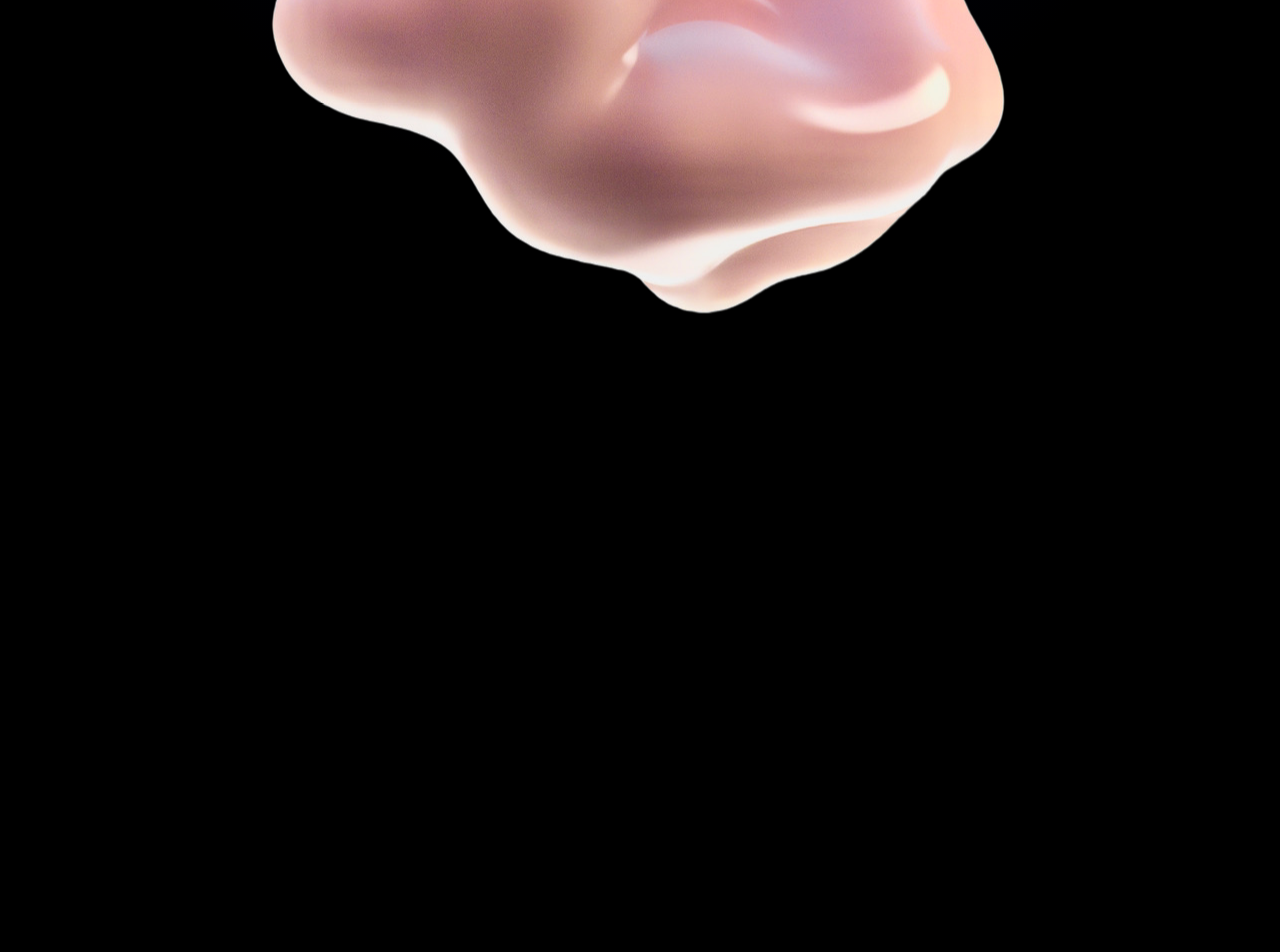
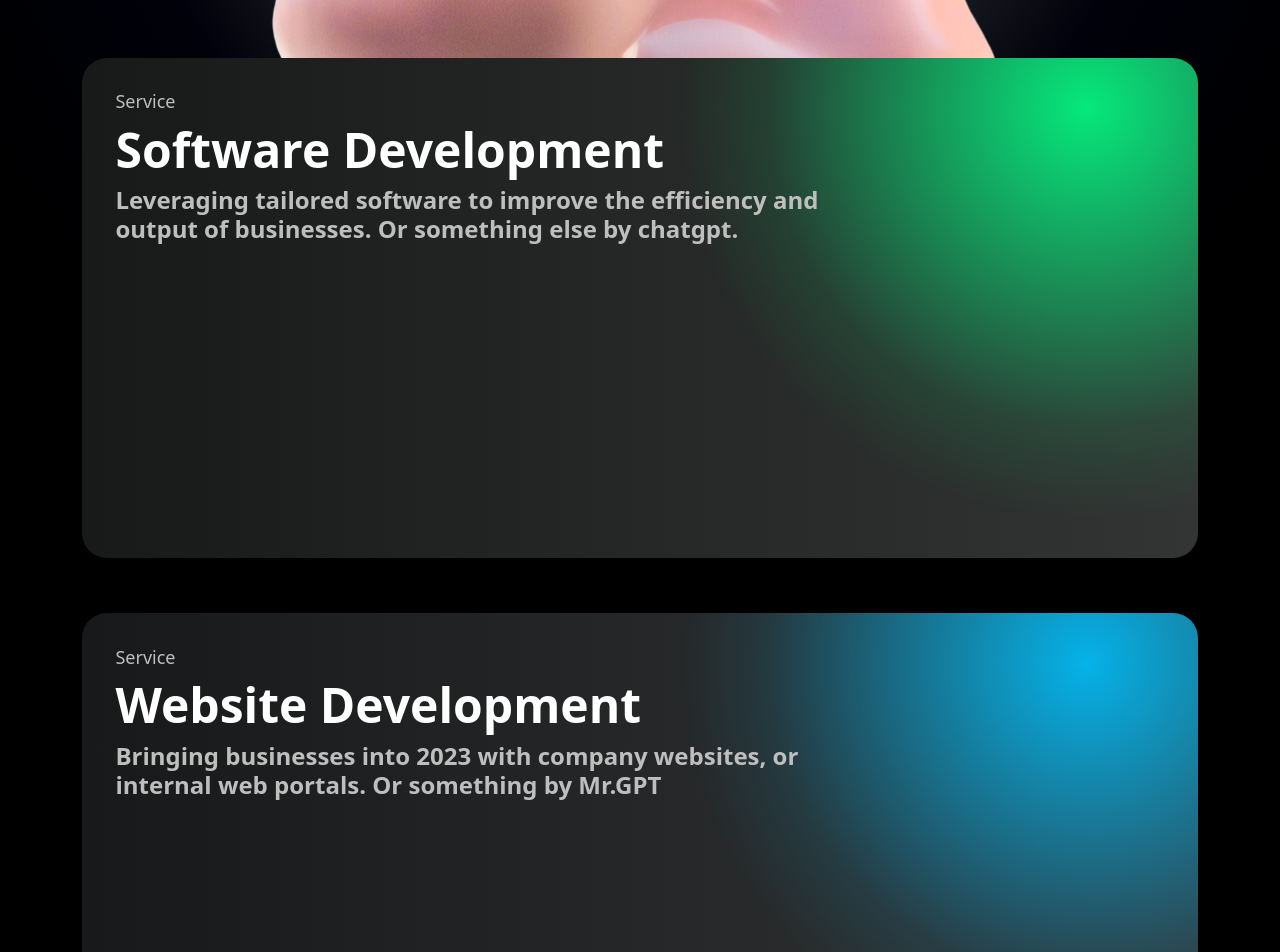
Before and after one commit to Flex-Consulting/Flex-Consulting.github.io, a React (Create React App) app: page /services in a window 1280 px wide. Shown: the part 520-1472 px from the top of the page. Built offline with nearby package versions, Linux system fonts and the light colour scheme.

Commit message:
Added more to the services page

```diff
--- a/src/App.js
+++ b/src/App.js
@@ -8,7 +8,7 @@ import Homepage from "./pages/Homepage";
 import OurWork from "./pages/OurWork";
 import About from "./pages/About";
 import Footer from "./components/Footer";
-import Services from "./pages/Sevices";
+import Services from "./pages/Services";
 
 import {
   Routes,
--- /dev/null
+++ b/src/components/ServiceCard.js
@@ -0,0 +1,17 @@
+import "./styles/ServiceCard.css";
+
+function WorkCard(props){
+    return(
+        <div className="service-card-container">
+            <div className={`service-card background-${props.number}`}>
+                <div className="service-card-text">
+                    <h4 className="service-tag">Service</h4>
+                    <h2 className="service-title">{props.service}</h2>
+                    <h3 className="service-desc">{props.desc}</h3>
+                </div>
+            </div>
+        </div>
+    );
+}
+
+export default WorkCard;
--- /dev/null
+++ b/src/components/styles/ServiceCard.css
@@ -0,0 +1,60 @@
+.service-card-container{
+    /* border: 1px solid green; */
+    width: 100%;
+    margin-top: 5%;
+}
+
+.service-card{
+    background: rgb(23,23,23);
+    width: 100%;
+    height:500px;
+    border-radius: 25px;
+}
+
+.service-card-text{
+    display: flex;
+    /* border: 1px solid red; */
+    /* Bottom will need to change same thing with header positioning */
+    flex-direction: column;
+    width: 70%;
+    height: 100%;
+    padding-top: 3%;
+    padding-left: 3%;
+    text-align: left;
+}
+
+.service-tag{
+    color: #BEBEBE;
+    font-size: large;
+    font-weight: 500;
+}
+.service-title{
+    color: white;
+    font-size: xxx-large;
+    font-weight: 800;
+    text-align: left;
+}
+.service-desc{
+    color: #BEBEBE;
+    font-size: x-large;
+    font-weight: 800;
+}
+
+.background-1{
+    background: -moz-radial-gradient(circle at 90% 10%, rgba(0, 255, 133, 0.89) 0%, rgba(0, 255, 133, 0.11) 29%, rgba(0, 255, 133, 0.01) 37%),-moz-linear-gradient(90deg, #171717 0%, #333333 100%);
+    background: -webkit-radial-gradient(circle at 90% 10%, rgba(0, 255, 133, 0.89) 0%, rgba(0, 255, 133, 0.11) 29%, rgba(0, 255, 133, 0.01) 37%),-webkit-linear-gradient(90deg, #171717 0%, #333333 100%);
+    background: radial-gradient(circle at 90% 10%, rgba(0, 255, 133, 0.89) 0%, rgba(0, 255, 133, 0.11) 29%, rgba(0, 255, 133, 0.01) 37%),linear-gradient(90deg, #171717 0%, #333333 100%);
+    filter: progid:DXImageTransform.Microsoft.gradient(startColorstr="#171717",endColorstr="#333333",GradientType=1);
+}
+.background-2{
+    background: -moz-radial-gradient(circle at 90% 10%, rgba(0, 194, 255, 0.89) 0%, rgba(0, 194, 255, 0.11) 29%, rgba(0, 194, 255, 0.01) 37%),-moz-linear-gradient(90deg, #171717 0%, #333333 100%);
+    background: -webkit-radial-gradient(circle at 90% 10%, rgba(0, 194, 255, 0.89) 0%, rgba(0, 194, 255, 0.11) 29%, rgba(0, 194, 255, 0.01) 37%),-webkit-linear-gradient(90deg, #171717 0%, #333333 100%);
+    background: radial-gradient(circle at 90% 10%, rgba(0, 194, 255, 0.89) 0%, rgba(0, 194, 255, 0.11) 29%, rgba(0, 194, 255, 0.01) 37%),linear-gradient(90deg, #171717 0%, #333333 100%);
+    filter: progid:DXImageTransform.Microsoft.gradient(startColorstr="#171717",endColorstr="#333333",GradientType=1);
+}
+.background-3{
+    background: -moz-radial-gradient(circle at 90% 10%, rgba(255, 246, 41, 0.89) 0%, rgba(255, 246, 41, 0.11) 29%, rgba(255, 246, 41, 0.01) 37%),-moz-linear-gradient(90deg, #171717 0%, #333333 100%);
+    background: -webkit-radial-gradient(circle at 90% 10%, rgba(255, 246, 41, 0.89) 0%, rgba(255, 246, 41, 0.11) 29%, rgba(255, 246, 41, 0.01) 37%),-webkit-linear-gradient(90deg, #171717 0%, #333333 100%);
+    background: radial-gradient(circle at 90% 10%, rgba(255, 246, 41, 0.89) 0%, rgba(255, 246, 41, 0.11) 29%, rgba(255, 246, 41, 0.01) 37%),linear-gradient(90deg, #171717 0%, #333333 100%);
+    filter: progid:DXImageTransform.Microsoft.gradient(startColorstr="#171717",endColorstr="#333333",GradientType=1);
+}
--- /dev/null
+++ b/src/pages/Services.js
@@ -0,0 +1,40 @@
+import Container from "react-bootstrap/Container";
+import ServiceCard from "../components/ServiceCard";
+
+const services = [
+    {
+        "header": "Software Development",
+        "desc": "Leveraging tailored software to improve the efficiency and output of businesses. Or something else by chatgpt.",
+        "colour": "#FFFFFF"
+    },
+    {
+        "header": "Website Development",
+        "desc": "Bringing businesses into 2023 with company websites, or internal web portals. Or something by Mr.GPT",
+        "colour": "#FFFFFF"
+    },
+    {
+        "header": "Third Service",
+        "desc": "Bringing businesses into 2023 with company websites, or internal web portals. Or something by Mr.GPT",
+        "colour": "#FFFFFF"
+    }
+]
+
+function Services(){
+    return(
+        <Container>
+            <section>
+                <div className="center" style={{marginBottom: `-100%`}}>
+                    <h1 className="landing-title animate__animated animate__fadeInUp">Services</h1>
+                    <div style={{marginTop: `15%`, width: `100%`}}>
+                        <ServiceCard service={services[0].header} desc={services[0].desc} number={1}/>
+                        <ServiceCard service={services[1].header} desc={services[1].desc} number={2}/>
+                        <ServiceCard service={services[2].header} desc={services[2].desc} number={3}/>
+                    </div>
+                </div>
+            </section>
+            <div style={{marginTop:"100%", color:"black"}}>Test</div>
+        </Container>
+    );
+}
+
+export default Services;
--- a/src/pages/Sevices.js
+++ /dev/null
@@ -1,15 +0,0 @@
-import Container from "react-bootstrap/Container";
-function Services(){
-    return(
-        <Container>
-            <section>
-                <div className="center">
-                    <h1 className="landing-title animate__animated animate__fadeInUp">Services</h1>
-                </div>
-            </section>
-            <div style={{marginTop:"100%", color:"black"}}>Test</div>
-        </Container>
-    );
-}
-
-export default Services;
```
